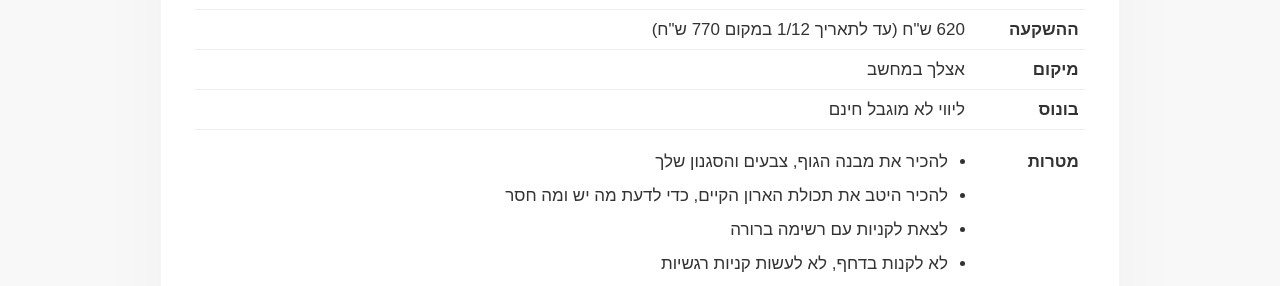
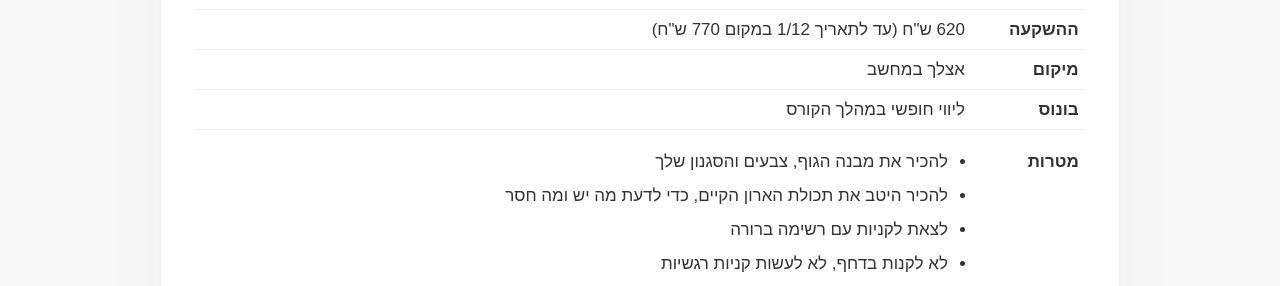
Before and after one commit to laukstein/lea.laukstein.com, a Jekyll site: the page built from _pages/products/diy.md, in a window 1280 px wide and 900 px high, scrolled down 537 px. Shown: the part 194-480 px from the top of the window. Built offline with Jekyll 4.4.1, drawn with Linux system fonts in a browser that asks for light colours; comment, search, counter and statistics services are not loaded.

Commit message:
Academy bonuss

```diff
--- a/_pages/products/diy.md
+++ b/_pages/products/diy.md
@@ -13,7 +13,7 @@ video: j22FJGJGzXo
 duration: 7 שבועות (מתחילות ב17/12)
 price: 620
 discount: עד לתאריך 1/12 במקום 770 ש"ח
-extra: ליווי לא מוגבל חינם
+extra: ליווי חופשי במהלך הקורס
 location: אצלך במחשב
 goals: |
     * להכיר את מבנה הגוף, צבעים והסגנון שלך
```
